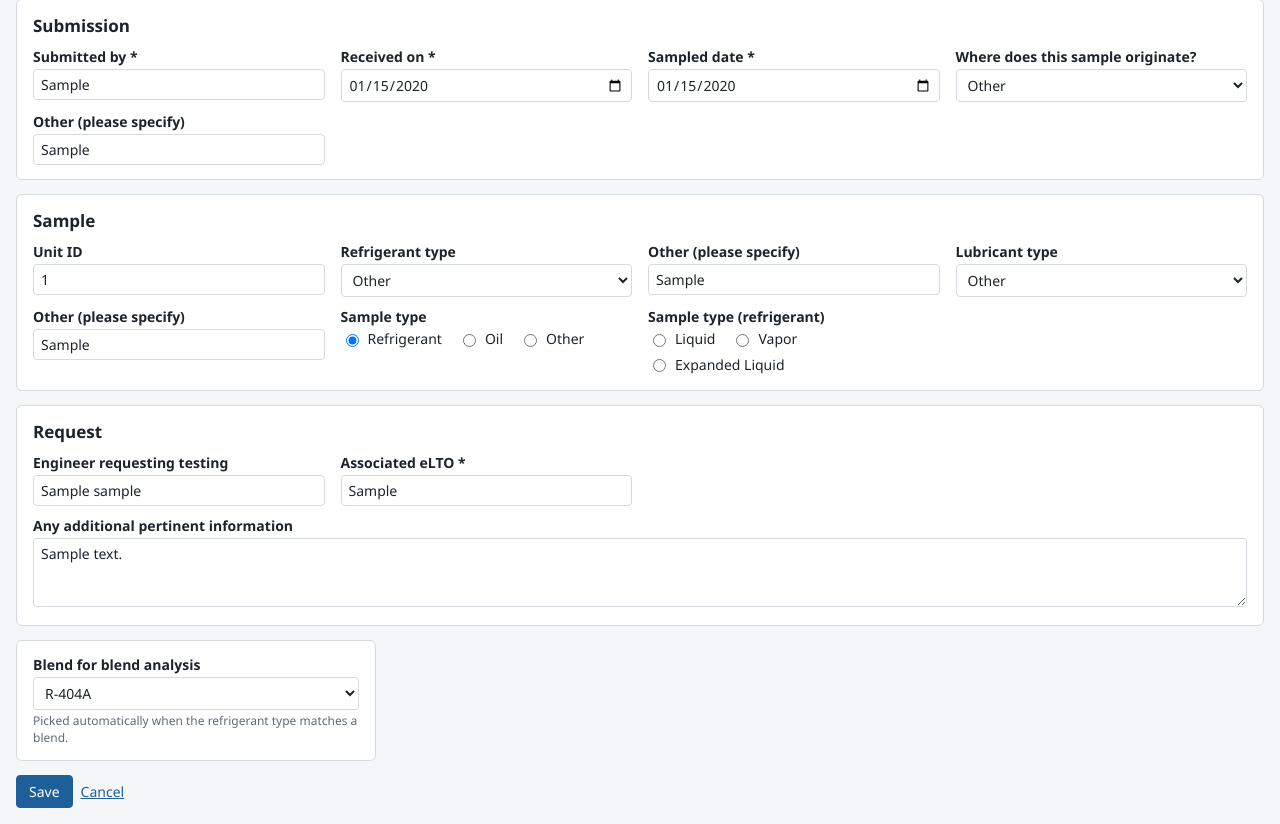
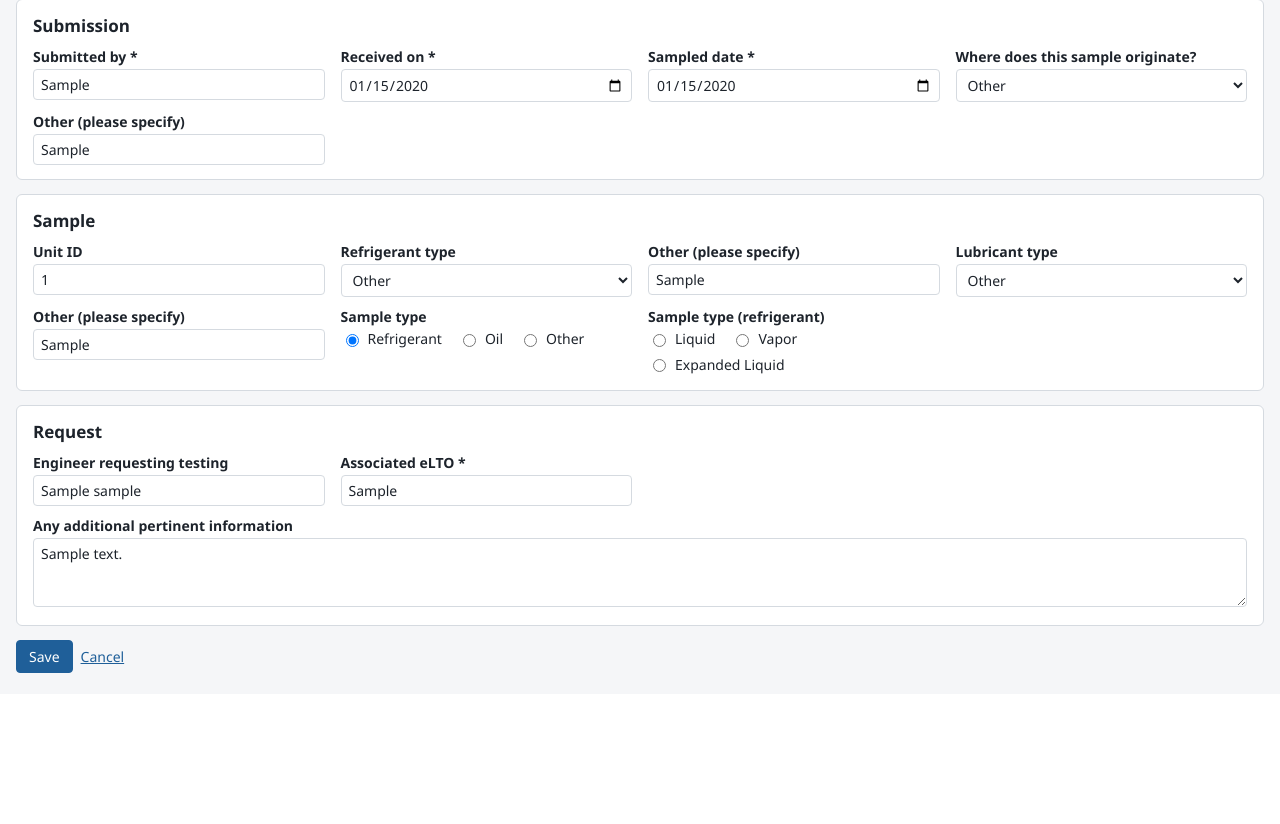
Before and after one commit to stationwagon993/Routine-Revamp, a Django app: page /samples/1/edit/ in a window 1280 px wide. Shown: the part 106-930 px from the top of the page. After the commit the page ends 779 px from the top, so only its background shows below. Run offline with Django 5.2, Linux system fonts and the light colour scheme; a user stored in the database is signed in; data comes from the database, SQL or seed files in the repository; tables that the repository leaves empty hold one stand-in row (values such as "Sample post").

Commit message:
Blend follows the refrigerant; no Unit ID for Compressor Group
- Remove the blend picker: Blend Analysis is of the refrigerant entered
  on the form. If that blend isn't set up yet the sample is still
  logged, and it picks the blend up once it's added in Admin.
- The Unit ID box is hidden (and cleared) for Lab 11 Compressor Group
  samples, which are identified by their test stand; it stays for every
  other origin.

Co-Authored-By: Claude Opus 5.5 <noreply@anthropic.com>
Claude-Session: https://claude.ai/code/session_0119oN2EtvkqwvWHRYwNGNw8

```diff
--- a/lab/forms.py
+++ b/lab/forms.py
@@ -16,17 +16,6 @@ from .models import (
 
 
 OTHER = "__other__"
-
-
-def _blend_for(refrigerant_type):
-    """The blend whose name matches a refrigerant type, ignoring case, spaces and dashes."""
-    key = re.sub(r"[^a-z0-9]", "", refrigerant_type.lower())
-    if not key:
-        return None
-    for blend in Blend.objects.filter(active=True):
-        if re.sub(r"[^a-z0-9]", "", blend.name.lower()) == key:
-            return blend
-    return None
 
 
 class SampleForm(forms.ModelForm):
@@ -61,7 +50,6 @@ class SampleForm(forms.ModelForm):
             "sample_type_other",
             "phase",
             "comments",
-            "blend",
         ]
         widgets = {
             "received_on": forms.DateInput(attrs={"type": "date"}),
@@ -76,7 +64,6 @@ class SampleForm(forms.ModelForm):
             "lto": "Associated eLTO",
             "phase": "Sample type (refrigerant)",
             "comments": "Any additional pertinent information",
-            "blend": "Blend for blend analysis",
         }
 
     def __init__(self, *args, **kwargs):
@@ -99,9 +86,6 @@ class SampleForm(forms.ModelForm):
         self.fields["sampled_on"].required = True
         self.fields["lto"].required = True
         self.fields["requested_by_name"].help_text = ""
-        self.fields["blend"].queryset = Blend.objects.filter(active=True)
-        self.fields["blend"].required = False
-        self.fields["blend"].help_text = "Picked automatically when the refrigerant type matches a blend."
         if self.instance.pk:
             self._load_dropdowns(self.instance)
 
@@ -171,7 +155,9 @@ class SampleForm(forms.ModelForm):
                 area = self._pick("lab11_area", True, "Choose the Lab 11 area.")
                 if area == Sample.COMPRESSOR_GROUP:
                     gcs = self._pick("gcs_stand", True, "Choose the compressor test stand.")
-            if area != Sample.COMPRESSOR_GROUP:
+            if area == Sample.COMPRESSOR_GROUP:
+                cleaned["unit_id"] = ""  # Compressor samples are identified by their test stand.
+            else:
                 self._require("unit_id", "Enter the unit ID.")
             lubricant = self._pick("lubricant", True, "Choose the lubricant type.")
             self._require("requested_by_name", "Enter the engineer requesting testing.")
@@ -187,14 +173,14 @@ class SampleForm(forms.ModelForm):
         else:
             cleaned["sample_type_other"] = ""
 
-        if refrigerant and not cleaned.get("blend"):
-            cleaned["blend"] = _blend_for(refrigerant)
-
         sample.origin = origin
         sample.origin_area = area
         sample.gcs_stand = gcs
         sample.refrigerant_type = refrigerant
         sample.lubricant_type = lubricant
+        # Blend analysis is always of the refrigerant entered above. If that blend isn't set up
+        # yet the sample is still logged; it picks the blend up once it's added in Admin.
+        sample.blend = Blend.matching(refrigerant)
         return cleaned
 
     def save(self, commit=True):
@@ -228,11 +214,6 @@ class SampleIntakeForm(SampleForm):
         refrigerant = self.instance.refrigerant_type
         if blend_requested and ChoiceOption.name_key(refrigerant) in ChoiceOption.single_component_keys():
             self.add_error("tests", f"{refrigerant} is a single-component refrigerant: Blend Analysis can't be requested.")
-        elif blend_requested and not cleaned.get("blend"):
-            self.add_error(
-                "blend",
-                "Choose the blend. If it isn't listed, add it with its components under Admin → Blends.",
-            )
         return cleaned
 
 
--- a/lab/models.py
+++ b/lab/models.py
@@ -173,6 +173,17 @@ class Blend(models.Model):
 
     def __str__(self):
         return self.name
+
+    @classmethod
+    def matching(cls, refrigerant_type):
+        """The active blend named like a refrigerant type (R-454B = r454b), or None."""
+        key = ChoiceOption.name_key(refrigerant_type)
+        if not key:
+            return None
+        for blend in cls.objects.filter(active=True):
+            if ChoiceOption.name_key(blend.name) == key:
+                return blend
+        return None
 
     def active_calibration(self, on=None):
         """Latest unexpired calibration of this blend with a passing verification."""
--- a/lab/services.py
+++ b/lab/services.py
@@ -65,7 +65,10 @@ def compute_results(sample_test, data):
     if method.calc_type == TestMethod.CALC_BLEND:
         blend = sample_test.sample.blend
         if blend is None:
-            raise ResultError("Set the sample's blend before entering blend analysis data.")
+            raise ResultError(
+                f"{sample_test.sample.refrigerant_type or 'This refrigerant'} isn't set up as a blend yet. "
+                "Add it with its components under Admin → Blends."
+            )
         calibration = blend.active_calibration()
         if calibration is None:
             raise ResultError(
--- a/lab/static/lab/app.js
+++ b/lab/static/lab/app.js
@@ -87,6 +87,7 @@ document.querySelectorAll("form[data-calc-url]").forEach(function (form) {
     f.lab11 = origin === "Lab 11";
     f.system = origin !== "" && !f.tank && !f.drum;
     f.compressor = f.lab11 && value("lab11_area") === "Compressor Group";
+    f.unit = f.system && !f.compressor;
     f["general-refrigerant"] = f.tank || (f.system && !f.plant7);
     var type = f.tank ? "refrigerant" : f.drum ? "oil" : f.system ? value("sample_type") : "";
     f["refrigerant-sample"] = type === "refrigerant";
@@ -96,8 +97,6 @@ document.querySelectorAll("form[data-calc-url]").forEach(function (form) {
     var refrigerant = value(refrigerantField);
     if (refrigerant === OTHER) refrigerant = value(refrigerantField + "_other");
     f.singleComponent = singleComponent.indexOf(nameKey(refrigerant)) !== -1;
-    var blend = form.querySelector("input[data-blend]");
-    f["blend-requested"] = !blend || blend.checked;
     return f;
   }
 
@@ -126,9 +125,6 @@ document.querySelectorAll("form[data-calc-url]").forEach(function (form) {
     });
     var hint = document.getElementById("tests-hint");
     if (hint) hint.hidden = any;
-    var blend = form.querySelector("input[data-blend]");
-    var blendBox = form.querySelector('[data-when="blend-requested"]');
-    if (blendBox) blendBox.hidden = !(blend && blend.checked && !blend.closest("[hidden]"));
   }
 
   form.addEventListener("change", update);
--- a/lab/templates/lab/sample_detail.html
+++ b/lab/templates/lab/sample_detail.html
@@ -67,7 +67,7 @@
 
         {% elif method.calc_type == "blend" %}
           {% if not sample.blend %}
-          <p class="muted">Set the sample's blend (<a href="{% url 'lab:sample_edit' sample.pk %}">edit sample</a>) to enter blend analysis data.</p>
+          <div class="banner-warn">{{ sample.refrigerant_type|default:"This sample's refrigerant" }} isn't set up as a blend yet. Add it with its components under <a href="{% url 'admin:lab_blend_add' %}">Admin → Blends</a>; this sample picks it up automatically.</div>
           {% elif not calibration %}
           <div class="banner-warn">There is no current, verified calibration for {{ sample.blend }}. Results can't be calculated until one exists. <a href="{% url 'lab:calibration_create' %}?blend={{ sample.blend_id }}">Calibrate {{ sample.blend }}</a></div>
           {% else %}
--- a/lab/templates/lab/sample_form.html
+++ b/lab/templates/lab/sample_form.html
@@ -35,7 +35,7 @@
   <div class="panel" data-when="tank drum system">
     <h2>Sample</h2>
     <div class="form-grid">
-      <div data-when="system">{% include "lab/_field.html" with field=form.unit_id %}</div>
+      <div data-when="unit">{% include "lab/_field.html" with field=form.unit_id %}</div>
       <div data-when="plant7">{% include "lab/_field.html" with field=form.plant7_refrigerant %}</div>
       <div data-other-for="plant7_refrigerant">{% include "lab/_field.html" with field=form.plant7_refrigerant_other %}</div>
       <div data-when="general-refrigerant">{% include "lab/_field.html" with field=form.refrigerant %}</div>
@@ -72,11 +72,8 @@
       </div>
     </div>
     {% endfor %}
-    <div data-when="blend-requested" style="max-width: 320px; margin-top: 10px;">{% include "lab/_field.html" with field=form.blend %}</div>
     <p class="muted">“Results Reported” is added to every sample automatically.</p>
   </div>
-  {% else %}
-  <div class="panel" data-when="tank drum system" style="max-width: 360px;">{% include "lab/_field.html" with field=form.blend %}</div>
   {% endif %}
 
   <div class="actions">
--- a/lab/views.py
+++ b/lab/views.py
@@ -198,6 +198,11 @@ def sample_edit(request, pk):
 @login_required
 def sample_detail(request, pk):
     sample = get_object_or_404(Sample, pk=pk)
+    if sample.blend is None and sample.refrigerant_type:
+        # The blend may have been added in Admin since the sample was logged.
+        sample.blend = Blend.matching(sample.refrigerant_type)
+        if sample.blend:
+            sample.save(update_fields=["blend"])
     tests = list(
         sample.tests.select_related("test_method", "completed_by", "calibration").prefetch_related(
             "results__formula"
```
Also changed, not shown: lab/tests.py (+20 -5 lines).
